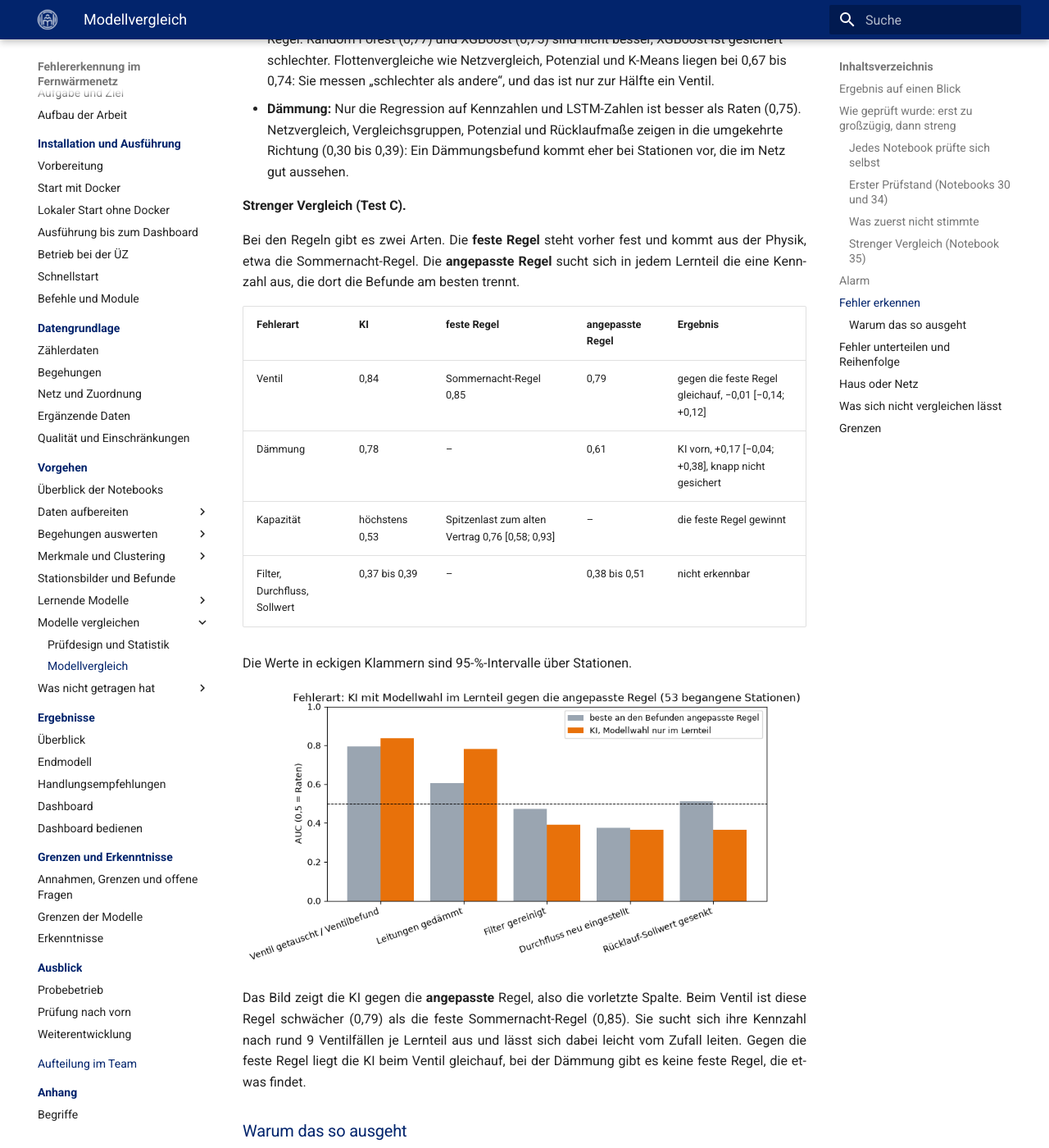
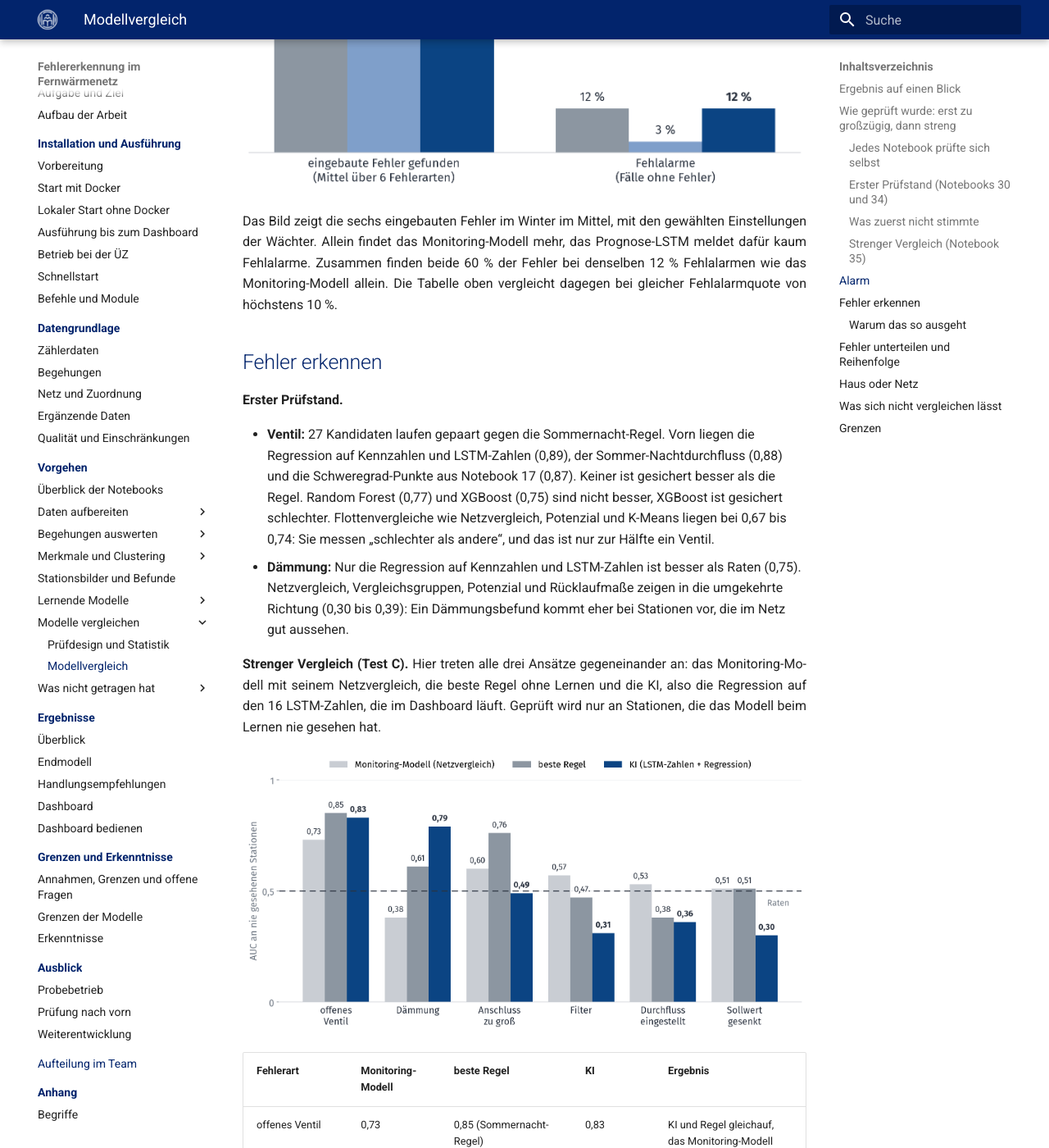
Before and after one commit to ivelinayna/projektseminar, an MkDocs documentation site: the page built from docs/modellvergleich.md, in a window 1280 px wide and 1400 px high, scrolled down 5483 px. Shown: the whole window at 82% size. Built offline with MkDocs 1.6.1 and Material for MkDocs 9.7.7, drawn with Linux system fonts in a browser that asks for light colours; some of the changed text lies outside the part shown.

Commit message:
Modellvergleich: Fehlerart mit Monitoring, Regel und KI wie in der Präsentation

```diff
--- a/docs/modellvergleich.md
+++ b/docs/modellvergleich.md
@@ -115,6 +115,13 @@ An eingebauten Fehlern im Winter (Test B, höchstens 10 % Fehlalarme):
   ohne mehr Fehlalarme. An echten Begehungen meldet das Prognose-LSTM aber nicht öfter als an Vergleichsstationen. An
   Heiztagen bleibt es deshalb ein Hinweis.
 
+![Alarm im Winter: Monitoring-Modell, Prognose-LSTM und beide zusammen](assets/vergleich/35_waechter_zusammen.png)
+
+Das Bild zeigt die sechs eingebauten Fehler im Winter im Mittel, mit den gewählten Einstellungen der Wächter. Allein
+findet das Monitoring-Modell mehr, das Prognose-LSTM meldet dafür kaum Fehlalarme. Zusammen finden beide 60 % der Fehler
+bei denselben 12 % Fehlalarmen wie das Monitoring-Modell allein. Die Tabelle oben vergleicht dagegen bei gleicher
+Fehlalarmquote von höchstens 10 %.
+
 ## Fehler erkennen
 
 **Erster Prüfstand.**
@@ -128,27 +135,28 @@ An eingebauten Fehlern im Winter (Test B, höchstens 10 % Fehlalarme):
   Vergleichsgruppen, Potenzial und Rücklaufmaße zeigen in die umgekehrte Richtung (0,30 bis 0,39): Ein Dämmungsbefund
   kommt eher bei Stationen vor, die im Netz gut aussehen.
 
-**Strenger Vergleich (Test C).**
+**Strenger Vergleich (Test C).** Hier treten alle drei Ansätze gegeneinander an: das Monitoring-Modell mit seinem
+Netzvergleich, die beste Regel ohne Lernen und die KI, also die Regression auf den 16 LSTM-Zahlen, die im Dashboard
+läuft. Geprüft wird nur an Stationen, die das Modell beim Lernen nie gesehen hat.
 
-Bei den Regeln gibt es zwei Arten. Die **feste Regel** steht vorher fest und kommt aus der Physik, etwa die
-Sommernacht-Regel. Die **angepasste Regel** sucht sich in jedem Lernteil die eine Kennzahl aus, die dort die
-Befunde am besten trennt.
+![Test C: Monitoring-Modell, beste Regel und KI je Fehlerart](assets/vergleich/35_fehlerart_drei_ansaetze.png)
 
-| Fehlerart | KI | feste Regel | angepasste Regel | Ergebnis |
+| Fehlerart | Monitoring-Modell | beste Regel | KI | Ergebnis |
 |---|---|---|---|---|
-| Ventil | 0,84 | Sommernacht-Regel 0,85 | 0,79 | gegen die feste Regel gleichauf, −0,01 [−0,14; +0,12] |
-| Dämmung | 0,78 | – | 0,61 | KI vorn, +0,17 [−0,04; +0,38], knapp nicht gesichert |
-| Kapazität | höchstens 0,53 | Spitzenlast zum alten Vertrag 0,76 [0,58; 0,93] | – | die feste Regel gewinnt |
-| Filter, Durchfluss, Sollwert | 0,37 bis 0,39 | – | 0,38 bis 0,51 | nicht erkennbar |
+| offenes Ventil | 0,73 | 0,85 (Sommernacht-Regel) | 0,83 | KI und Regel gleichauf, das Monitoring-Modell dahinter |
+| Dämmung | 0,38 | 0,61 (beste Kennzahl) | 0,79 | nur die KI findet ein Muster, knapp nicht gesichert |
+| Anschluss zu groß | 0,60 | 0,76 (Spitzenlast zum alten Vertrag) | 0,49 | nur die Regel trägt |
+| Filter, Durchfluss, Sollwert | 0,51 bis 0,57 | 0,38 bis 0,51 | 0,30 bis 0,36 | niemand erkennt sie |
 
-Die Werte in eckigen Klammern sind 95-%-Intervalle über Stationen.
+„Beste Regel“ ist jeweils die stärkste Regel ohne Lernen. Beim Ventil ist das die Sommernacht-Regel und beim Anschluss
+die Spitzenlast zum alten Vertrag, beide standen vorher fest. Für die übrigen Fehlerarten gibt es keine feste Regel,
+dort ist es die eine Kennzahl, die die Befunde im Lernteil am besten trennt.
 
-![Test C: KI mit Modellwahl im Lernteil gegen die angepasste Regel](assets/vergleich/35_ki_gegen_regel.png)
-
-Das Bild zeigt die KI gegen die **angepasste** Regel, also die vorletzte Spalte. Beim Ventil ist diese Regel
-schwächer (0,79) als die feste Sommernacht-Regel (0,85). Sie sucht sich ihre Kennzahl nach rund 9 Ventilfällen je
-Lernteil aus und lässt sich dabei leicht vom Zufall leiten. Gegen die feste Regel liegt die KI beim Ventil
-gleichauf, bei der Dämmung gibt es keine feste Regel, die etwas findet.
+Die KI-Zahlen gehören zu dem Modell, das im Dashboard läuft. Wird auch die Wahl des Modells nur im Lernteil getroffen
+(Notebook 35, Abschnitt 15), kommt die KI auf 0,84 beim Ventil und 0,78 bei der Dämmung, also praktisch auf dieselben
+Werte. Gegen die Sommernacht-Regel liegt sie damit gleichauf (−0,01 [−0,14; +0,12]), bei der Dämmung gegen die beste
+Kennzahl vorn (+0,17 [−0,04; +0,38]), knapp nicht gesichert. Die Werte in eckigen Klammern sind 95-%-Intervalle über
+Stationen.
 
 ### Warum das so ausgeht
 
```
Also changed, not shown: docs/assets/vergleich/35_fehlerart_drei_ansaetze.png (added), docs/assets/vergleich/35_ki_gegen_regel.png (deleted), docs/assets/vergleich/35_waechter_zusammen.png (added).
